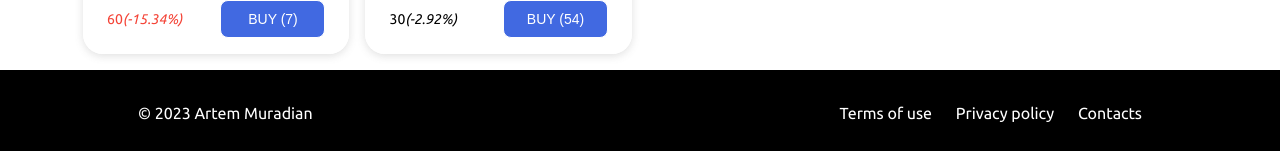
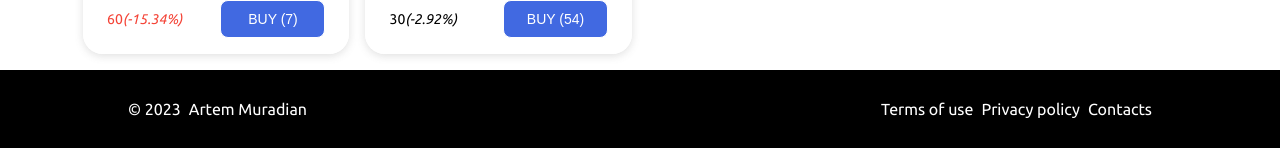
Before and after one commit to ArtemMrdn/dummy-shop, a React (Create React App) app: page / in a window 1280 px wide. Shown: the part 4307-4458 px from the top of the page. Built offline with nearby package versions, Linux system fonts and the light colour scheme.

Commit message:
footer updated

```diff
--- a/src/components/Footer.js
+++ b/src/components/Footer.js
@@ -2,13 +2,16 @@ function Footer() {
   return (
     <footer className='footer'>
       <div className='container'>
-        <div>
-          <span>© 2023 Artem Muradian</span>
-        </div>
-        <div>
-          <span>Terms of use </span>
-          <span>Privacy policy </span>
-          <span>Contacts </span>
+        <div className='footer-content'>
+          <div className='footer-copyright'>
+            <span>© 2023</span>
+            <span>Artem Muradian</span>
+          </div>
+          <ul className='footer-list'>
+            <li>Terms of use </li>
+            <li>Privacy policy </li>
+            <li>Contacts </li>
+          </ul>
         </div>
       </div>
     </footer>
--- a/src/index.css
+++ b/src/index.css
@@ -134,8 +134,6 @@ body {
 }
 
 .container {
-  display: flex;
-  justify-content: space-between;
   background-color: black;
   font-size: 20px;
   padding: 30px 10%;
@@ -144,7 +142,6 @@ body {
 .container span {
   color: #fff;
   font-size: 16px;
-  margin: 10px;
 }
 
 .btn:disabled {
@@ -158,3 +155,46 @@ body {
   max-width: 1200px;
   padding-inline-start: 10%;
 }
+
+.footer-list li {
+  color: #fff;
+  font-size: 16px;
+}
+
+.footer-list {
+  display: flex;
+  gap: 8px;
+}
+
+@media (max-width: 570px) {
+  .footer-list {
+    flex-direction: column;
+  }
+}
+
+ul,
+li {
+  margin: 0;
+  padding: 0;
+  text-indent: 0;
+  list-style-type: none;
+}
+
+.footer-content {
+  display: flex;
+  width: 100%;
+  gap: 4px;
+  justify-content: space-between;
+  align-items: center;
+}
+
+.footer-copyright {
+  display: flex;
+  gap: 8px;
+}
+
+@media (max-width: 420px) {
+  .footer-copyright {
+    flex-direction: column;
+  }
+}
```
